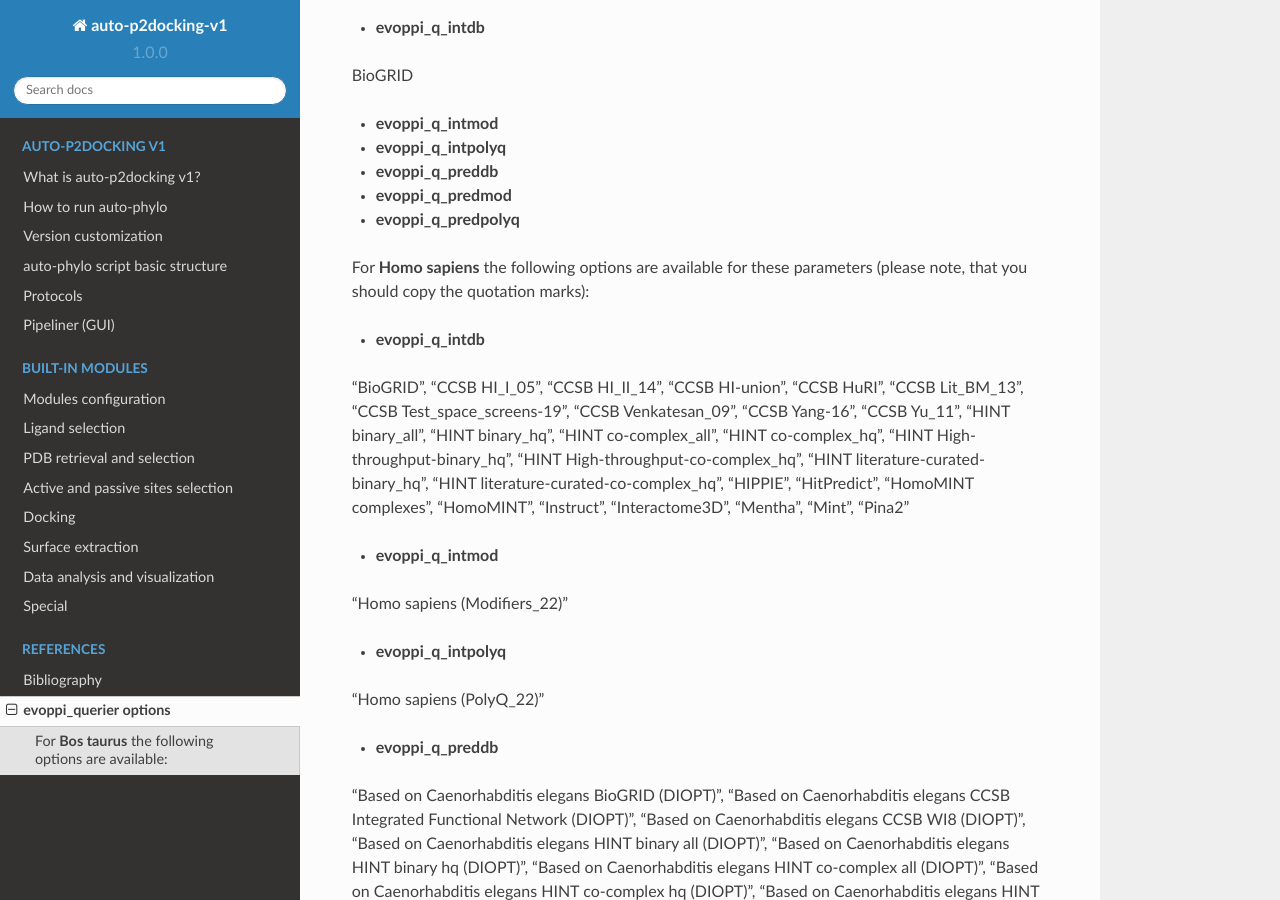
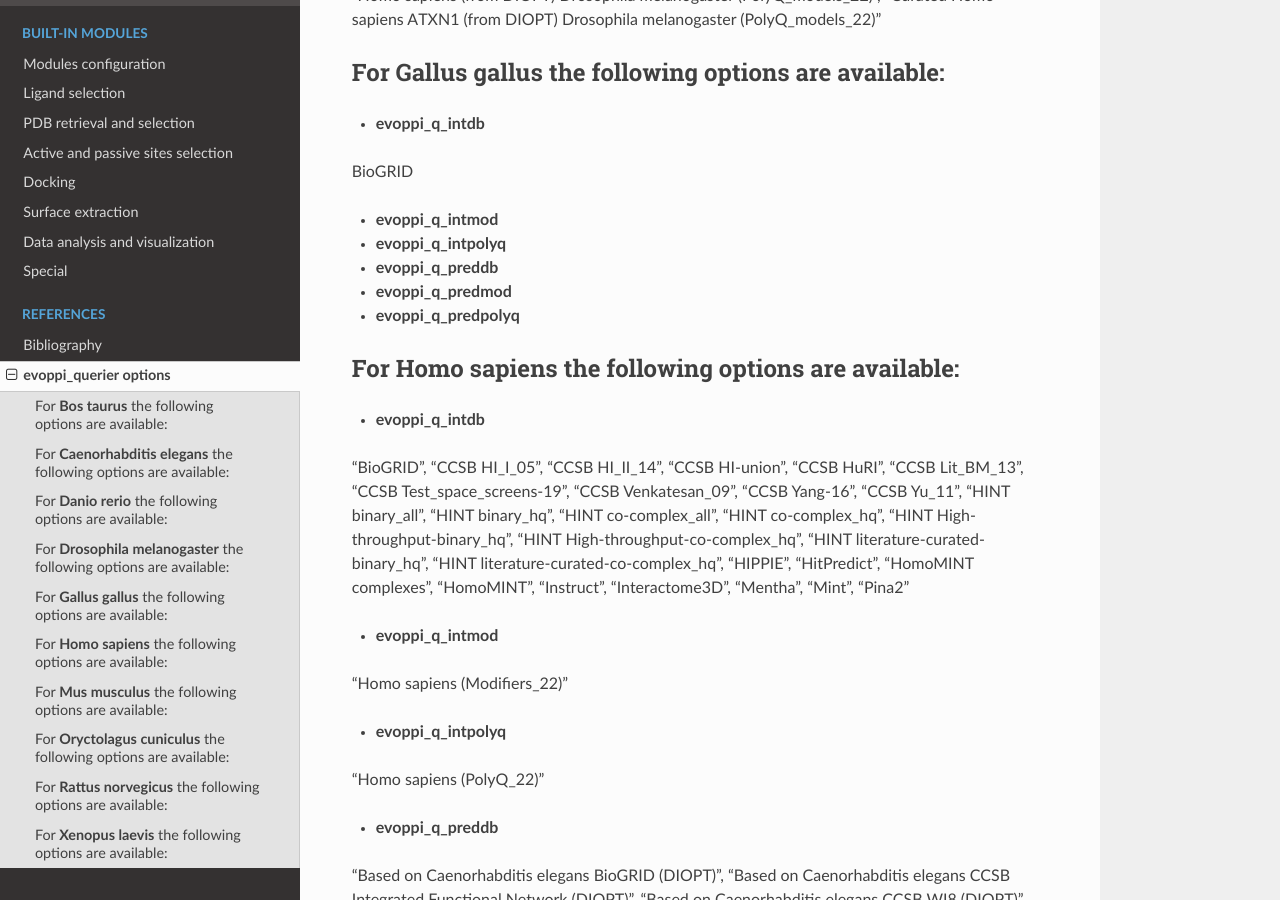
Before and after one commit to pegi3s/auto-p2docking-docs, a Sphinx documentation site: the page built from source/evoppi_querier_options.rst, in a window 1280 px wide and 900 px high, scrolled down 8817 px. Built offline with Sphinx 7.4.7 and the Read the Docs theme 2.0.0, drawn with Linux system fonts in a browser that asks for light colours.

Commit message:
Update evoppi_querier_options.rst

```diff
--- a/source/evoppi_querier_options.rst
+++ b/source/evoppi_querier_options.rst
@@ -40,6 +40,7 @@ For **Bos taurus** the following options are available:
 - **evoppi_q_predpolyq**
 
 For **Caenorhabditis elegans** the following options are available:
+-------
 
 - **evoppi_q_intdb**
 
@@ -66,6 +67,7 @@ For **Caenorhabditis elegans** the following options are available:
 "Homo sapiens (from DIOPT) Caenorhabditis elegans (PolyQ_models_22)"
 
 For **Danio rerio** the following options are available:
+-------
 
 - **evoppi_q_intdb**
 
@@ -92,6 +94,7 @@ For **Danio rerio** the following options are available:
 "Homo sapiens (from DIOPT) Danio rerio (PolyQ_models_22)", "Homo sapiens (from Ensembl) Danio rerio (PolyQ_models_22)"
 
 For **Drosophila melanogaster** the following options are available:
+-------
 
 - **evoppi_q_intdb**
 
@@ -118,6 +121,7 @@ For **Drosophila melanogaster** the following options are available:
 "Curated Homo sapiens ATXN1 (from Ensembl) Drosophila melanogaster (PolyQ_models_22)", "Homo sapiens (from DIOPT) Drosophila melanogaster (PolyQ_models_22)", "Curated Homo sapiens ATXN1 (from DIOPT) Drosophila melanogaster (PolyQ_models_22)"
 
 For **Gallus gallus** the following options are available:
+-------
 
 - **evoppi_q_intdb**
 
@@ -135,7 +139,8 @@ BioGRID
 - **evoppi_q_predmod**
 - **evoppi_q_predpolyq**
 
-For **Homo sapiens** the following options are available for these parameters (please note, that you should copy the quotation marks):
+For **Homo sapiens** the following options are available:
+-------
 
 - **evoppi_q_intdb**
 
@@ -162,6 +167,7 @@ For **Homo sapiens** the following options are available for these parameters (p
 "Homo sapiens Danio rerio (from Ensembl) (PolyQ_models_22)", "Curated Homo sapiens ATXN1 Drosophila melanogaster (from Ensembl) (PolyQ_models_22)", "Homo sapiens Drosophila melanogaster (from Ensembl) (PolyQ_models_22)", "Homo sapiens Mus musculus (from DIOPT) (PolyQ_models_22)", "Homo sapiens Caenorhabditis elegans (from DIOPT) (PolyQ_models_22)", "Homo sapiens Mus musculus (from Ensembl) (PolyQ_models_22)", "Curated Homo sapiens ATXN1 Drosophila melanogaster (from DIOPT) (PolyQ_models_22)", "Homo sapiens Caenorhabditis elegans (from Ensembl) (PolyQ_models_22)", "Homo sapiens Danio rerio (from DIOPT) (PolyQ_models_22)", "Homo sapiens Drosophila melanogaster (from DIOPT) (PolyQ_models_22)"
 
 For **Mus musculus** the following options are available:
+-------
 
 - **evoppi_q_intdb**
 
@@ -190,6 +196,7 @@ For **Mus musculus** the following options are available:
 "Homo sapiens (from Ensembl) Mus musculus (PolyQ_models_22)", "Homo sapiens (from DIOPT) Mus musculus (PolyQ_models_22)"
 
 For **Oryctolagus cuniculus** the following options are available:
+-------
 
 - **evoppi_q_intdb**
 
@@ -208,6 +215,7 @@ For **Oryctolagus cuniculus** the following options are available:
 - **evoppi_q_predpolyq**
 
 For **Rattus norvegicus** the following options are available:
+-------
 
 - **evoppi_q_intdb**
 
@@ -226,6 +234,7 @@ For **Rattus norvegicus** the following options are available:
 - **evoppi_q_predpolyq**
 
 For **Xenopus laevis** the following options are available:
+-------
 
 - **evoppi_q_intdb**
 
```
